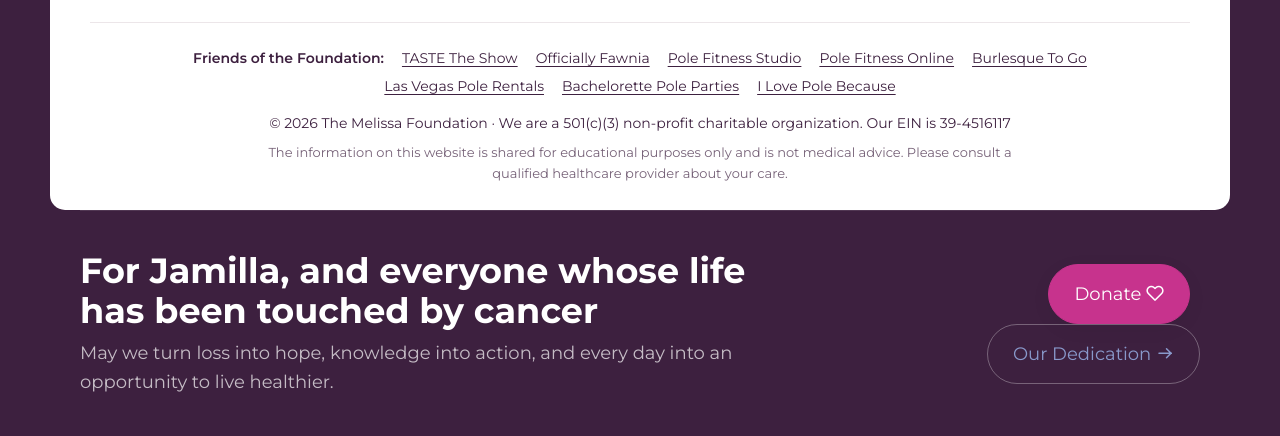
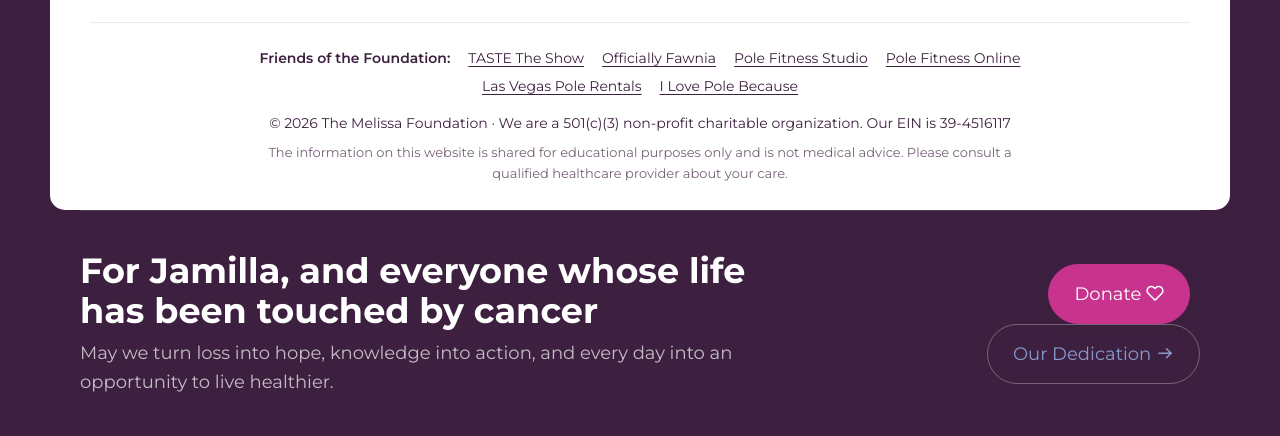
Before and after one commit to thecreatorie/melissafoundation, a plain HTML site: page blog.html in a window 1280 px wide. Shown: the part 1819-2255 px from the top of the page. Drawn offline with nearby package versions, Linux system fonts and the light colour scheme; a script that the page names is missing; a web font is replaced by a local one.

Commit message:
Remove Burlesque To Go and Bachelorette Pole Parties links sitewide
Both appeared in the 'Friends of the Foundation' row in the footer, so
they were on all eight pages. The row is a flex list with gaps rather
than inline separators, so removing the two entries leaves no stray
punctuation; the remaining six links reflow cleanly.

Co-Authored-By: Claude Opus 5 <noreply@anthropic.com>
Claude-Session: https://claude.ai/code/session_01CPcaNSjWLPjnc4u7Ev7BUz

```diff
--- a/blog.html
+++ b/blog.html
@@ -239,9 +239,7 @@
 					<a href="https://www.officiallyfawnia.com" target="_blank" rel="noopener">Officially Fawnia</a>
 					<a href="https://www.polefitnessstudio.com" target="_blank" rel="noopener">Pole Fitness Studio</a>
 					<a href="https://www.polefitnessonline.com" target="_blank" rel="noopener">Pole Fitness Online</a>
-					<a href="https://burlesquetogo.com" target="_blank" rel="noopener">Burlesque To Go</a>
 					<a href="https://lasvegaspolerentals.com" target="_blank" rel="noopener">Las Vegas Pole Rentals</a>
-					<a href="https://www.bachelorettepoledancingparties.com" target="_blank" rel="noopener">Bachelorette Pole Parties</a>
 					<a href="https://ilovepolebecause.com" target="_blank" rel="noopener">I Love Pole Because</a>
 				</p>
 				<p class="mb-0">&copy; <span class="current-year">2026</span> The Melissa Foundation &middot; We are a 501(c)(3) non-profit charitable organization. Our EIN is 39-4516117</p>
```
Also changed, not shown: contact.html (+0 -2 lines), dedication.html (+0 -2 lines), donate.html (+0 -2 lines), events.html (+0 -2 lines), index.html (+0 -2 lines), recipes.html (+0 -2 lines), resources.html (+0 -2 lines).
